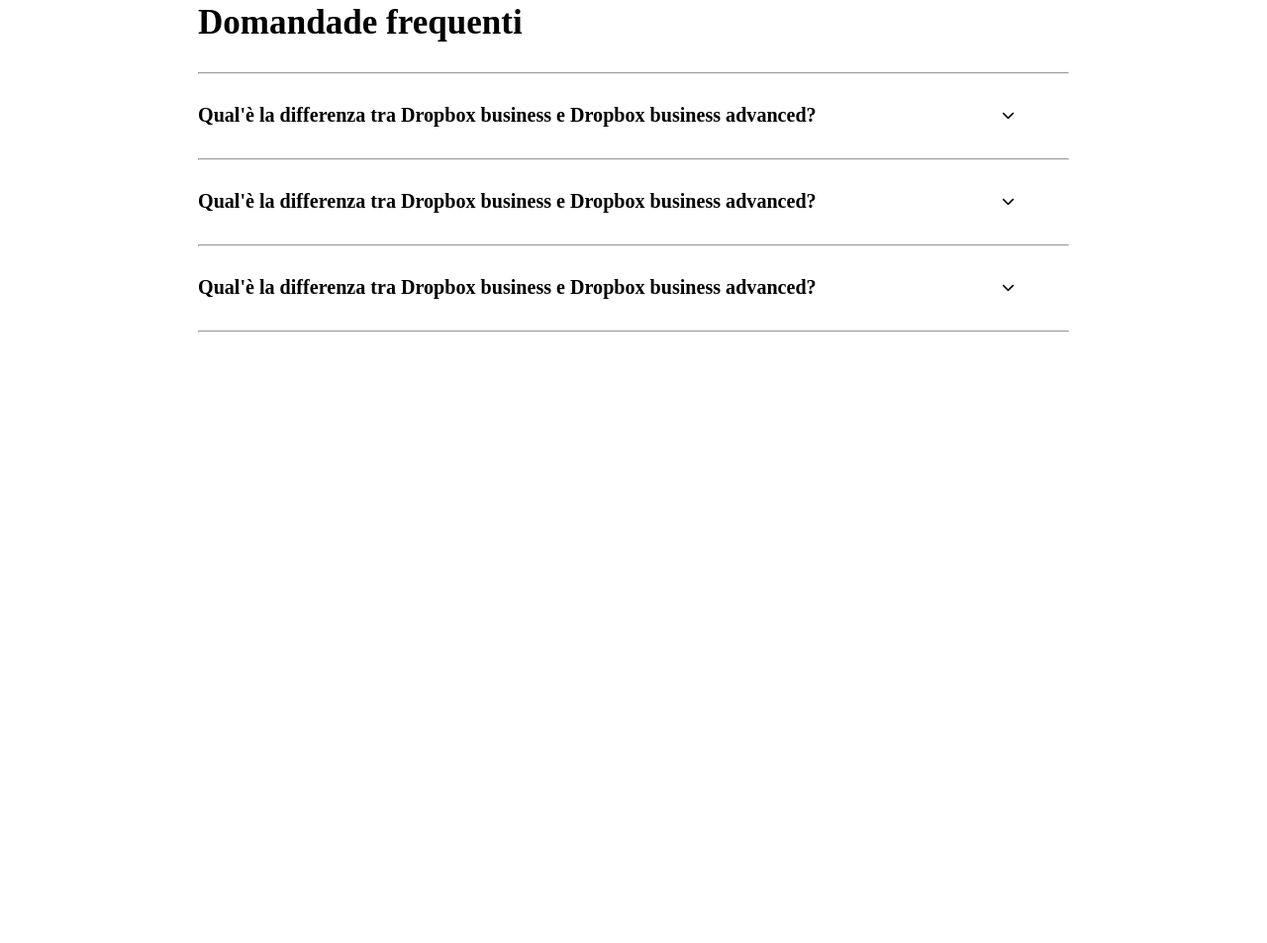
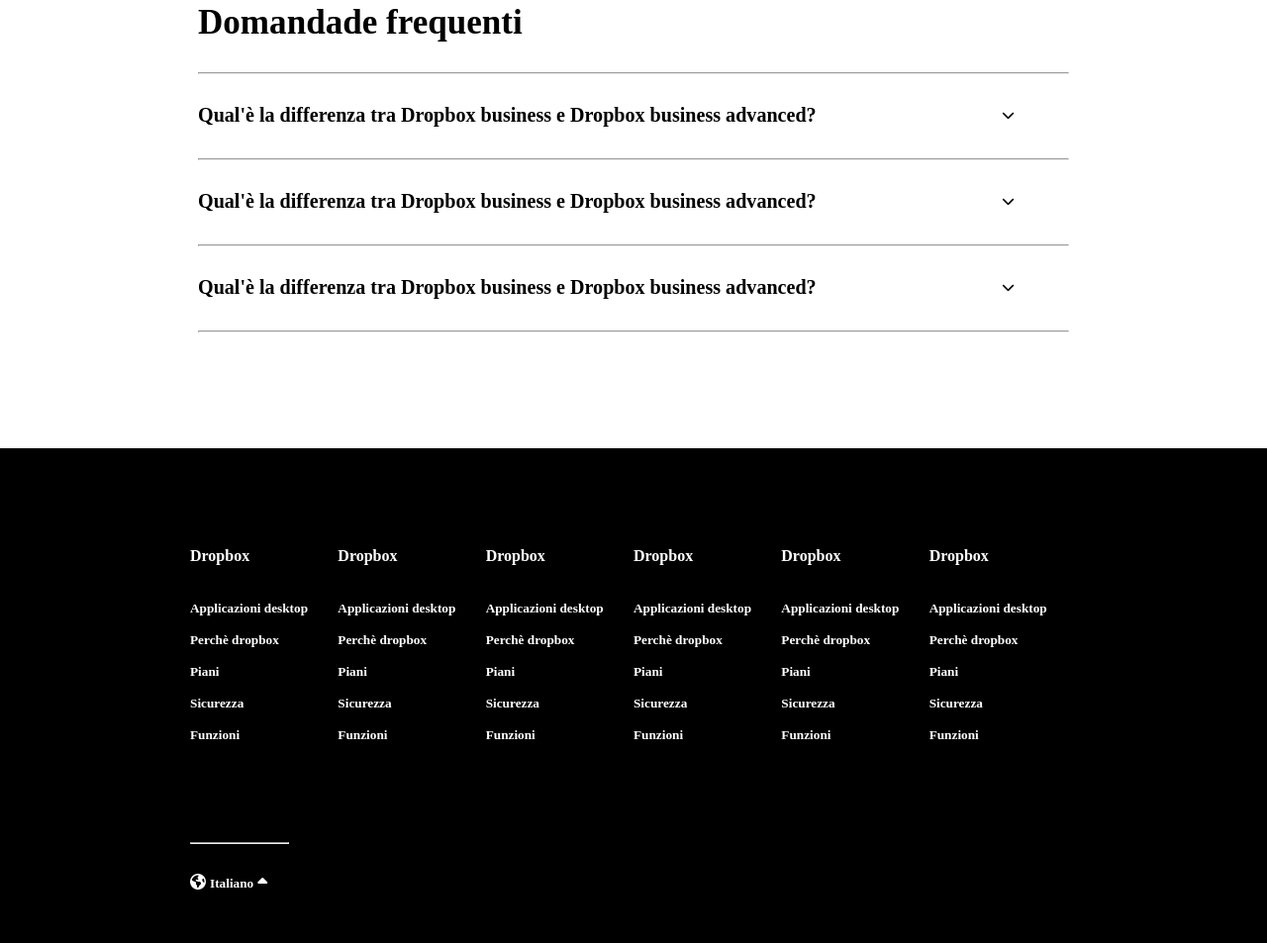
Before and after one commit to marco-scocca/htmlcss-dropbox, a plain HTML site: page index.html in a window 1280 px wide. Shown: the part 5786-6739 px from the top of the page at 99% size. Before the commit the page ends 6122 px from the top, so only its background shows below. Drawn offline with Linux system fonts and the light colour scheme.

Commit message:
footer-exercise-complete

```diff
--- a/css/style.css
+++ b/css/style.css
@@ -445,6 +445,7 @@ li {
     background-color: rgba(220, 220, 220, 0.627);
 }
 
+
 .margin-button-prova {
     float: right;
     padding: 7px;
@@ -461,3 +462,47 @@ li {
     margin-right: 55px;
     margin-top: 35px;
 }
+
+
+
+.col-100-100 {
+    height: 400px;
+    border-color: 1px solid black;
+    border: 1px;
+    margin-left: 200px;
+    margin-right: 200px;
+    width: 100%;
+    margin-top: 50px;
+    color: black;
+    font-size: 30px;
+
+}
+
+.col-100-100-black {
+    height: 500px;
+    border-color: 1px solid black;
+    border: 1px;
+    max-width: 100%;
+    margin-top: 50px;
+    color: black;
+    background-color: black;
+
+}
+
+.content-11 {
+    width: calc(70%/6);
+    color: white;
+    max-height: 100%;
+    margin-top: 100px;
+}
+
+.content-15 {
+    width: 15%;
+    max-height: 100%;
+}
+
+.hr-footer {
+    width: 100px;
+    color: white;
+    margin-top: 100px;
+}
--- a/index.html
+++ b/index.html
@@ -332,7 +332,7 @@
         </div>
         <div class="container">
             <div class="row">
-                <div class="col100 ">
+                <div class="col-100-100 ">
                     <h3> Domandade frequenti </h3>
                     <hr class="margin30">
                     <h6 class="margin30 inline">
@@ -355,9 +355,157 @@
         </div>
     </main>
     <footer>
-        <div class="container">
+
+        <div class="col-100-100-black ">
             <div class="row">
-                <div class="col100 ">
+                <div class="content-15"></div>
+                <div class="content-11">
+                    <h4><strong>Dropbox </strong></h4>
+                    <br>
+                    <br>
+                    <h5>
+                        Applicazioni desktop
+                        <br>
+                        <br>
+                        Perchè dropbox
+                        <br>
+                        <br>
+                        Piani
+                        <br>
+                        <br>
+                        Sicurezza
+                        <br>
+                        <br>
+                        Funzioni
+                    </h5>
+                    <hr class="hr-footer">
+                    <i class="fa-solid fa-earth-americas margin30"></i>
+                    <h5 class="inline">Italiano</h5>
+                    <i class="fa-solid fa-caret-up"></i>
+                </div>
+                <div class="content-11">
+                    <h4><strong>Dropbox </strong></h4>
+                    <br>
+                    <br>
+                    <h5>
+                        Applicazioni desktop
+                        <br>
+                        <br>
+                        Perchè dropbox
+                        <br>
+                        <br>
+                        Piani
+                        <br>
+                        <br>
+                        Sicurezza
+                        <br>
+                        <br>
+                        Funzioni
+                    </h5>
+                </div>
+                <div class="content-11">
+                    <h4><strong>Dropbox </strong></h4>
+                    <br>
+                    <br>
+                    <h5>
+                        Applicazioni desktop
+                        <br>
+                        <br>
+                        Perchè dropbox
+                        <br>
+                        <br>
+                        Piani
+                        <br>
+                        <br>
+                        Sicurezza
+                        <br>
+                        <br>
+                        Funzioni
+                    </h5>
+                </div>
+                <div class="content-11">
+                    <h4><strong>Dropbox </strong></h4>
+                    <br>
+                    <br>
+                    <h5>
+                        Applicazioni desktop
+                        <br>
+                        <br>
+                        Perchè dropbox
+                        <br>
+                        <br>
+                        Piani
+                        <br>
+                        <br>
+                        Sicurezza
+                        <br>
+                        <br>
+                        Funzioni
+                    </h5>
+                </div>
+                <div class="content-11">
+                    <h4><strong>Dropbox </strong></h4>
+                    <br>
+                    <br>
+                    <h5>
+                        Applicazioni desktop
+                        <br>
+                        <br>
+                        Perchè dropbox
+                        <br>
+                        <br>
+                        Piani
+                        <br>
+                        <br>
+                        Sicurezza
+                        <br>
+                        <br>
+                        Funzioni
+                    </h5>
+                </div>
+                <div class="content-11">
+                    <h4><strong>Dropbox </strong></h4>
+                    <br>
+                    <br>
+                    <h5>
+                        Applicazioni desktop
+                        <br>
+                        <br>
+                        Perchè dropbox
+                        <br>
+                        <br>
+                        Piani
+                        <br>
+                        <br>
+                        Sicurezza
+                        <br>
+                        <br>
+                        Funzioni
+                    </h5>
+                </div>
+                <div class="content-15">
+                    <h4><strong>Dropbox </strong></h4>
+                    <br>
+                    <br>
+                    <h5>
+                        Applicazioni desktop
+                        <br>
+                        <br>
+                        Perchè dropbox
+                        <br>
+                        <br>
+                        Piani
+                        <br>
+                        <br>
+                        Sicurezza
+                        <br>
+                        <br>
+                        Funzioni
+                    </h5>
+                </div>
+            </div>
+        </div>
+
     </footer>
 </body>
 
```
